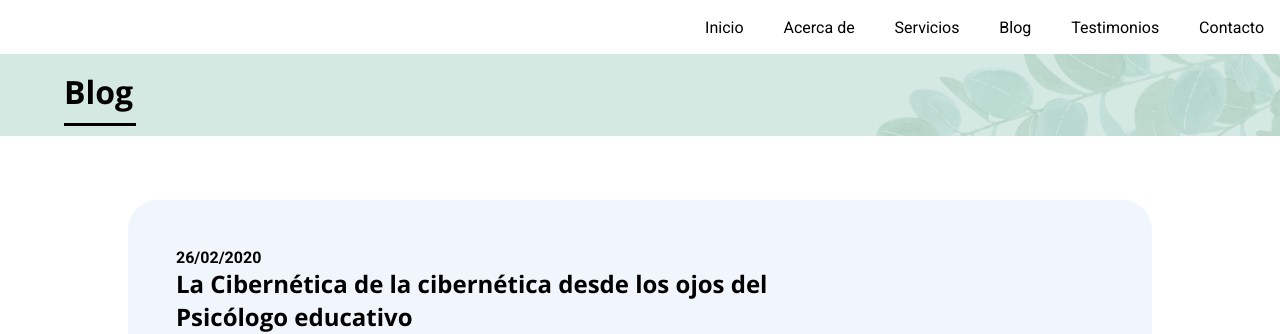
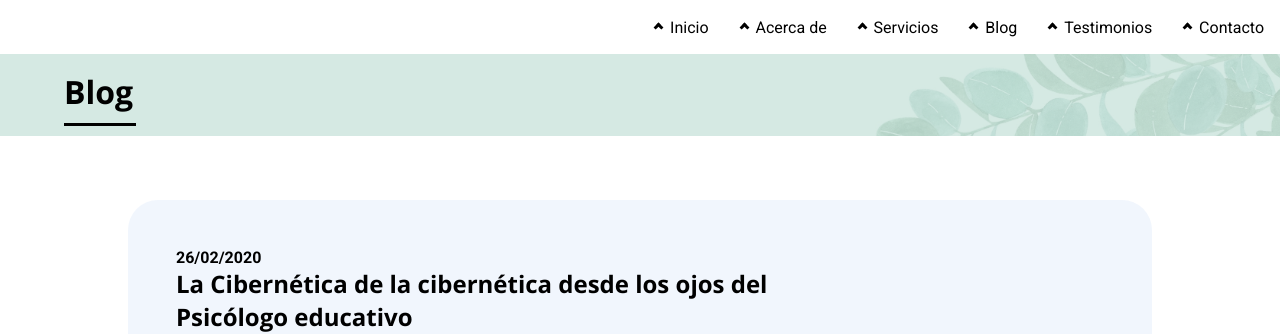
Before and after one commit to tzui20/psicoterapiagdl, a plain HTML site: page blog.html in a window 1280 px wide. Shown: the top 334 px of the page. Drawn offline with nearby package versions, Linux system fonts and the light colour scheme.

Commit message:
Update styles.css

```diff
--- a/styles.css
+++ b/styles.css
@@ -588,17 +588,18 @@ input[type='checkbox'] {
 i {
   border: solid black;
   border-width: 0 3px 3px 0;
-  display: none;
+  display: inline-block;
   padding: 2px;
 }
 
 .right {
-  transform: rotate(-45deg);
-  -webkit-transform: rotate(-45deg);
+  transform: rotate(-135deg);
+  -webkit-transform: rotate(-135deg);
   position: relative;
   bottom: 2px;
 }
 
-.menu__item:hover i {
-	display: inline-block;
+.menu__item:hover .right {
+	  transform: rotate(-45deg);
+  -webkit-transform: rotate(-45deg);
 }
```
